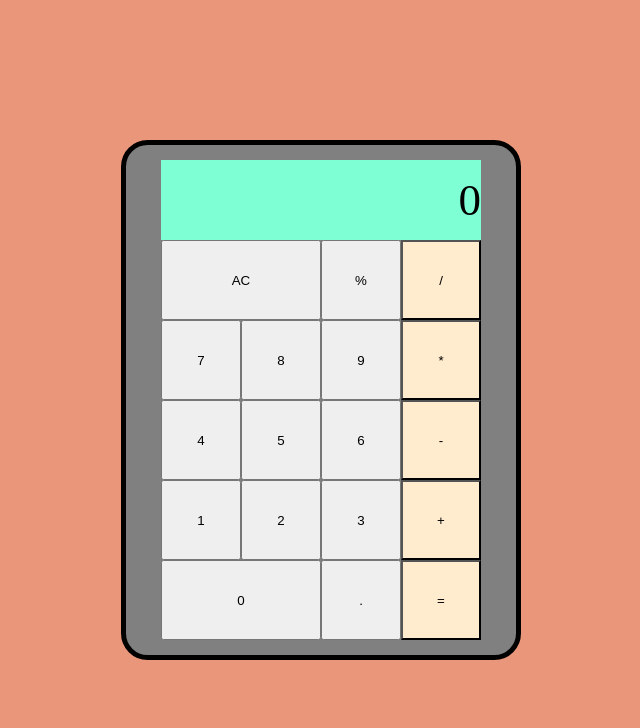
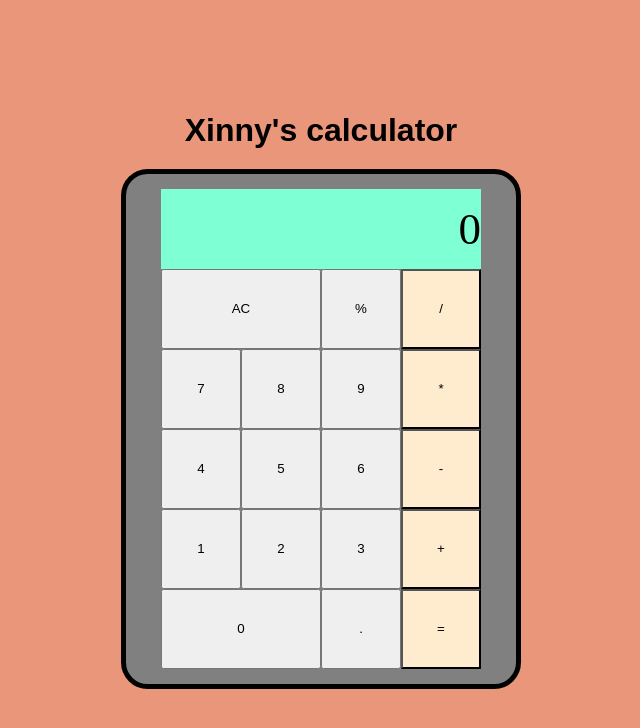
Before and after one commit to XinnyDonut/odin-calculator, a plain HTML site: page index.html in a window 1280 px wide. Shown: the whole page, without its empty margins (319-959 px from the left). Drawn offline with Linux system fonts and the light colour scheme.

Commit message:
Add heading

```diff
--- a/index.html
+++ b/index.html
@@ -7,6 +7,7 @@
     <link rel="stylesheet" href="style.css">
 </head>
 <body>
+    <h1>Xinny's calculator</h1>
     <div class="calculator">
         <div class="row input"></div>
         <div class="row"><button id="ac" class="double-size">AC</button><button id="percent">%</button><button id="/" class="operator">/</button></div>
--- a/style.css
+++ b/style.css
@@ -6,9 +6,13 @@
 html,body{
     height:100%;
 }
-
+h1{
+    font-family:fantasy
+}
 body{
     display:flex;
+    flex-direction: column;
+    gap:20px;
     align-items: center;
     justify-content: center;
     background-color:darksalmon
```
